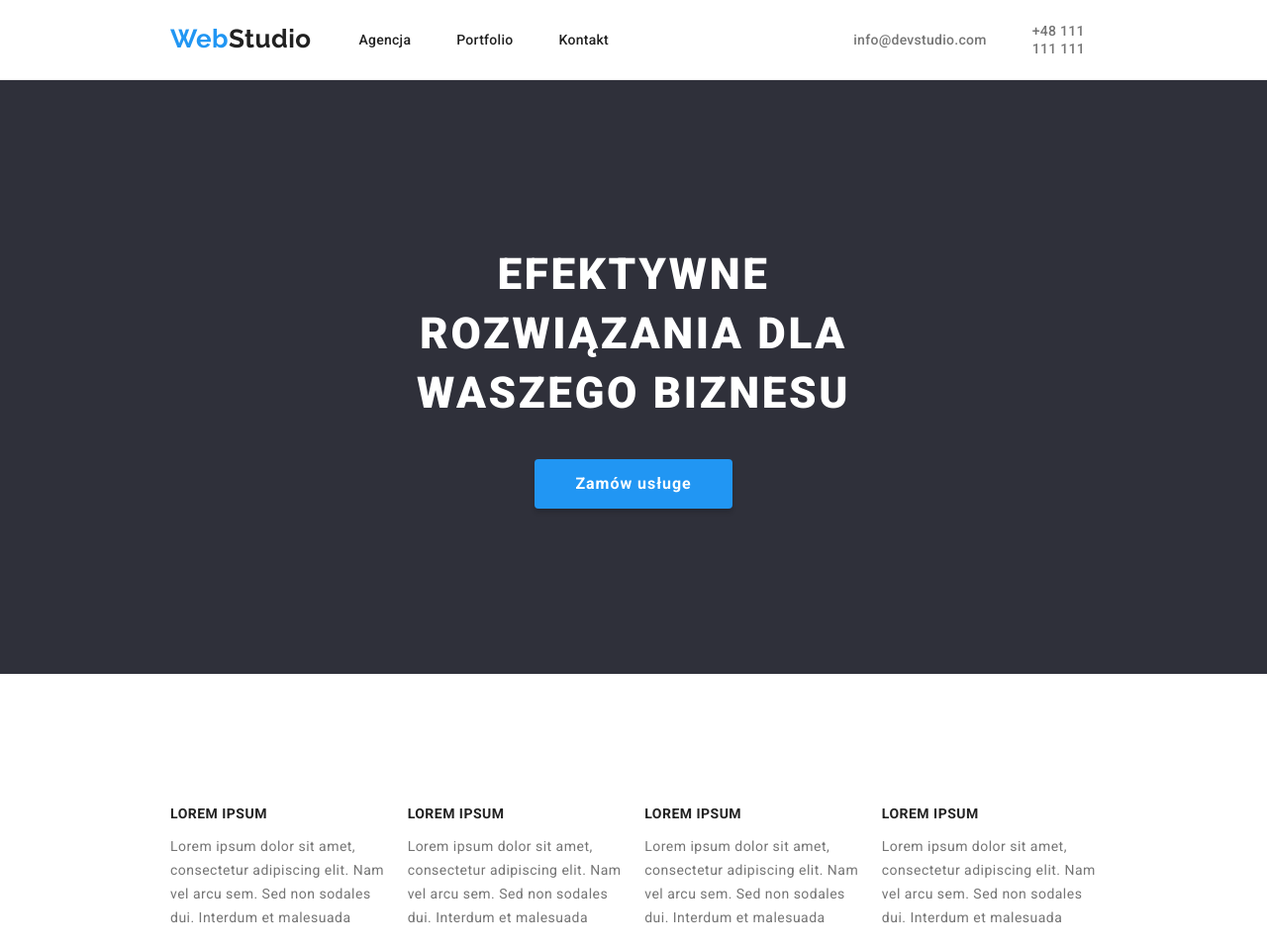
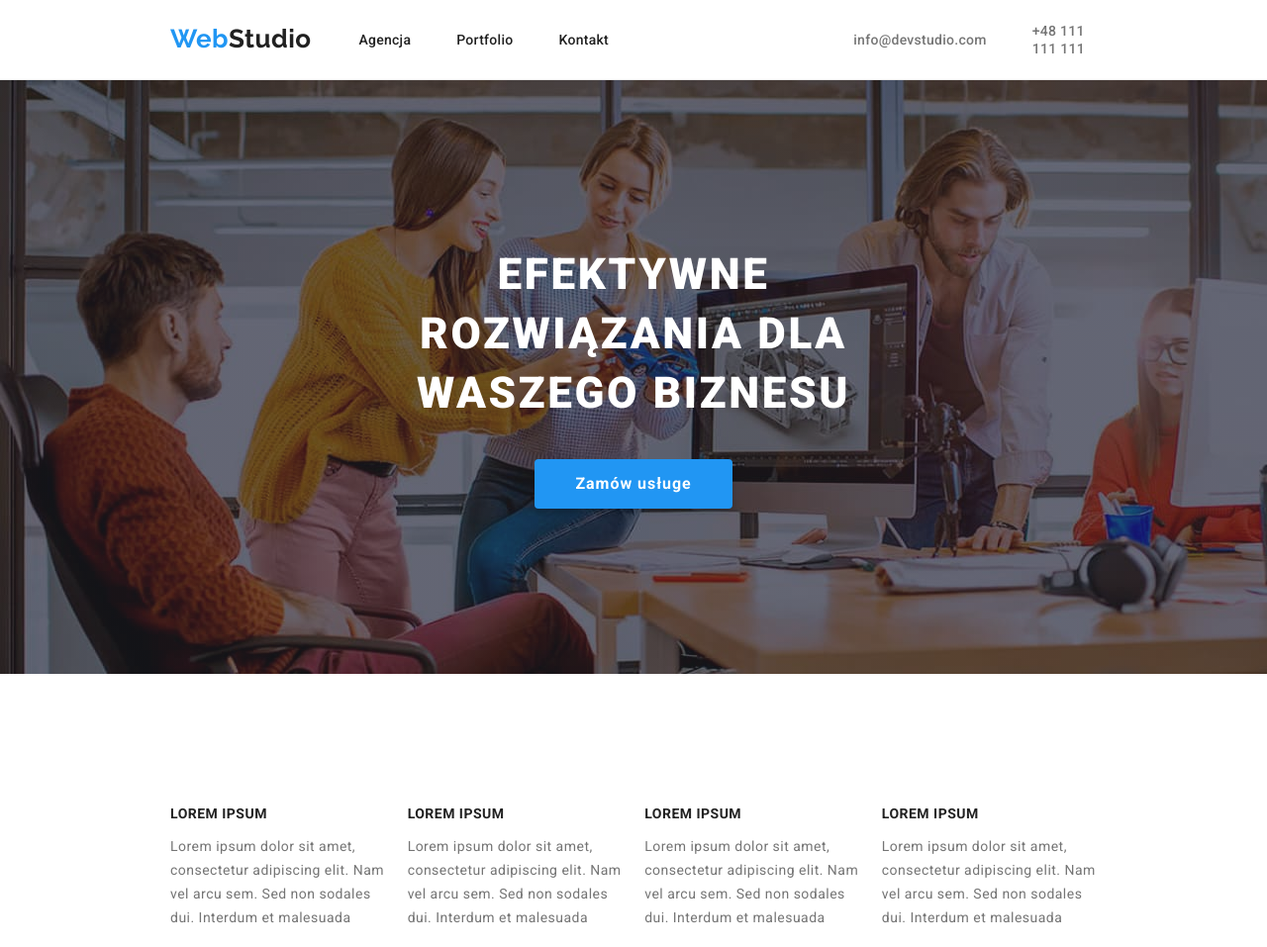
Before and after one commit to danka098/goit-markup-hw-03, a plain HTML site: page index.html in a window 1280 px wide. Shown: the top 957 px of the page at 99% size. Drawn offline with nearby package versions, Linux system fonts and the light colour scheme.

Commit message:
second commit

```diff
--- a/css/style.css
+++ b/css/style.css
@@ -91,7 +91,7 @@ li {
       rgba(47, 48, 58, 0.4) 0%,
       rgba(47, 48, 58, 0.4) 100%
     ),
-    url("./images/banner.jpeg");
+    url("../images/banner.jpeg");
 }
 
 .banner__title {
```
